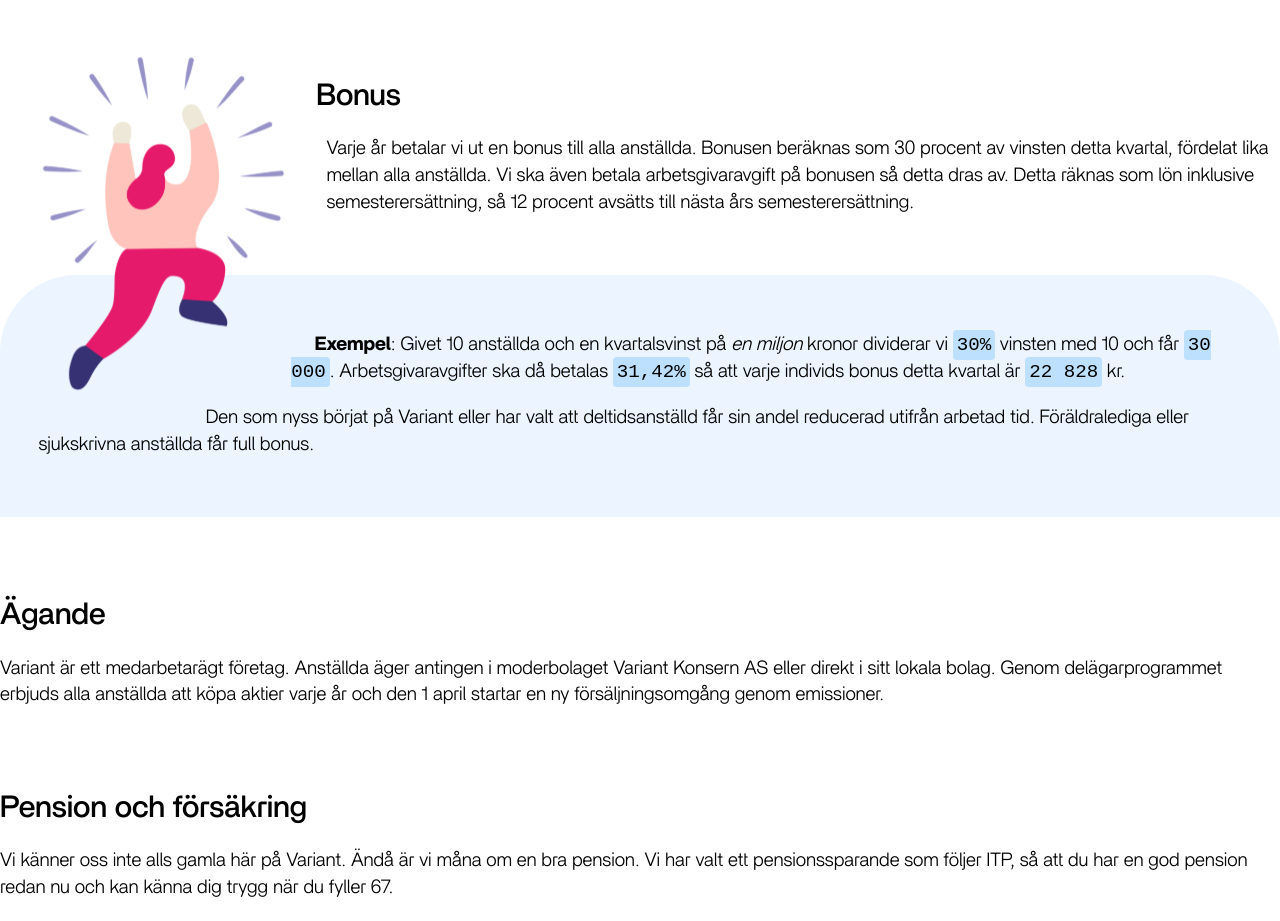
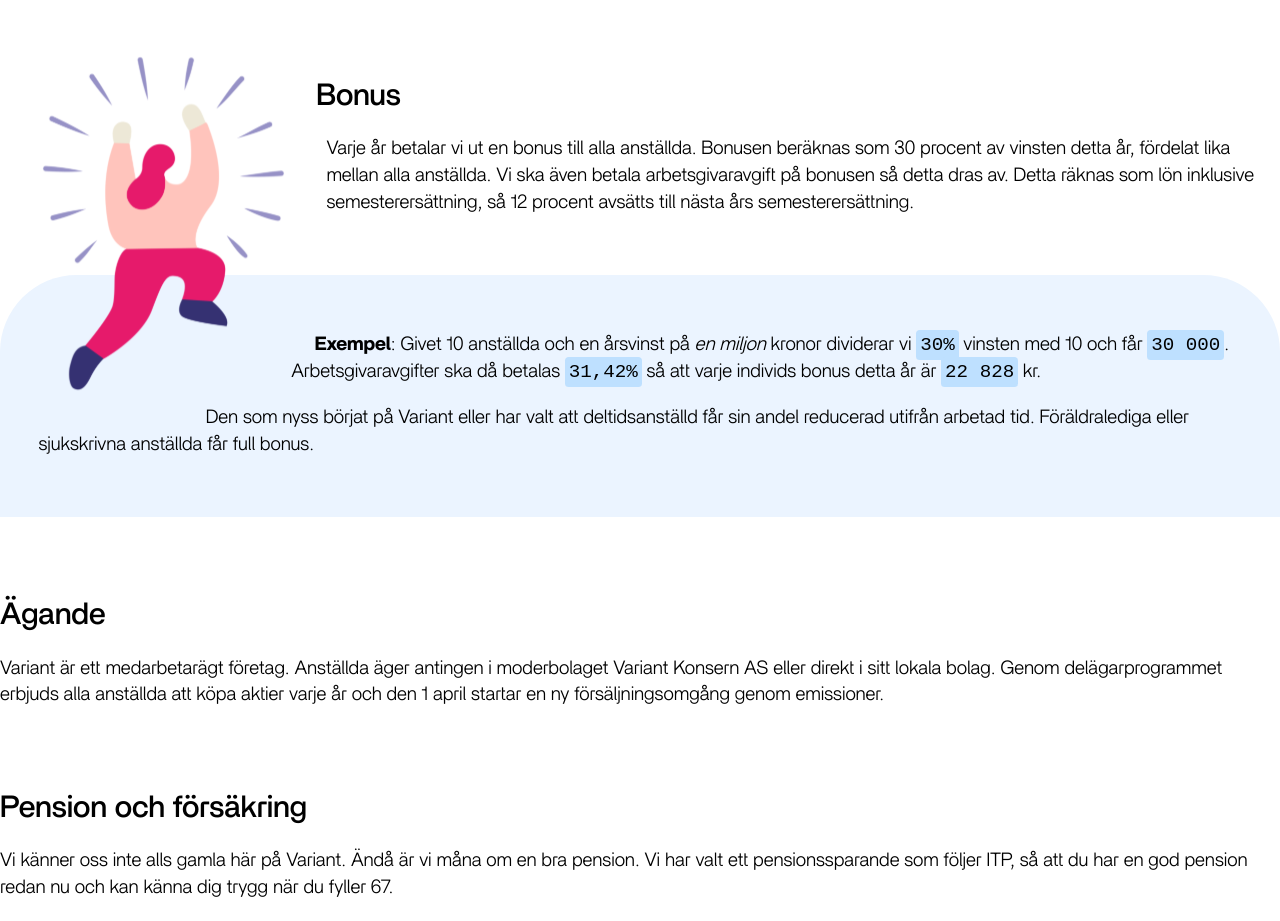
Before and after one commit to varianter/handbook-se, a Next.js app: page / in a window 1280 px wide. Shown: the part 10780-11701 px from the top of the page. Built offline with nearby package versions, Linux system fonts and the light colour scheme.

Commit message:
Update index.mdx
Fixed text from quarter to year basis

```diff
--- a/pages/index.mdx
+++ b/pages/index.mdx
@@ -56,6 +56,7 @@
 
 ### Transparens
 Här på Variant är transparens utgångspunkten. Om något skapas, etableras, dokumenteras så ska ingen behöva bedöma om detta ska publiceras. Snarare tvärtom faktiskt! Vi måste ha en bra anledning till att den **inte** ska publiceras. Denna skillnad är betydande. Här är några exempel på vad det innebär i praktiken.
+
 
 <IllustrationListHeader
   headerText="Försäljning"
@@ -318,11 +319,11 @@
 />
 
 ### Bonus
-Varje år betalar vi ut en bonus till alla anställda. Bonusen beräknas som 30 procent av vinsten detta kvartal, fördelat lika mellan alla anställda. Vi ska även betala arbetsgivaravgift på bonusen så detta dras av. Detta räknas som lön inklusive semesterersättning, så 12 procent avsätts till nästa års semesterersättning.
+Varje år betalar vi ut en bonus till alla anställda. Bonusen beräknas som 30 procent av vinsten detta år, fördelat lika mellan alla anställda. Vi ska även betala arbetsgivaravgift på bonusen så detta dras av. Detta räknas som lön inklusive semesterersättning, så 12 procent avsätts till nästa års semesterersättning.
 
 <div class="backgroundExample backgroundHighlight" >
 
-**Exempel**: Givet 10 anställda och en kvartalsvinst på <em>en miljon</em> kronor dividerar vi <code>30%</code> vinsten med 10 och får <code>30 000</code>. Arbetsgivaravgifter ska då betalas <code>31,42%</code> så att varje individs bonus detta kvartal är <code>22 828</code> kr.
+**Exempel**: Givet 10 anställda och en årsvinst på <em>en miljon</em> kronor dividerar vi <code>30%</code> vinsten med 10 och får <code>30 000</code>. Arbetsgivaravgifter ska då betalas <code>31,42%</code> så att varje individs bonus detta år är <code>22 828</code> kr.
 
 Den som nyss börjat på Variant eller har valt att deltidsanställd får sin andel reducerad utifrån arbetad tid. Föräldralediga eller sjukskrivna anställda får full bonus.
 </div>
```
